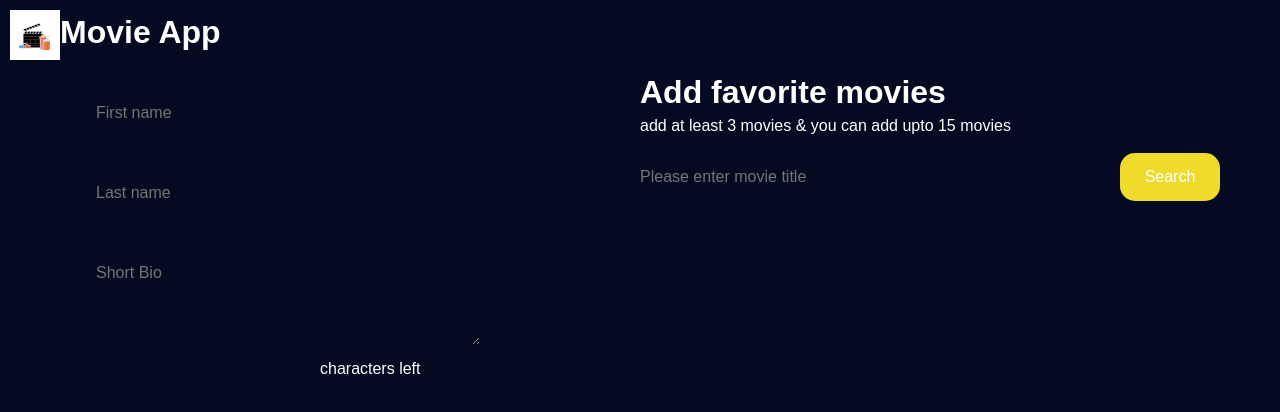
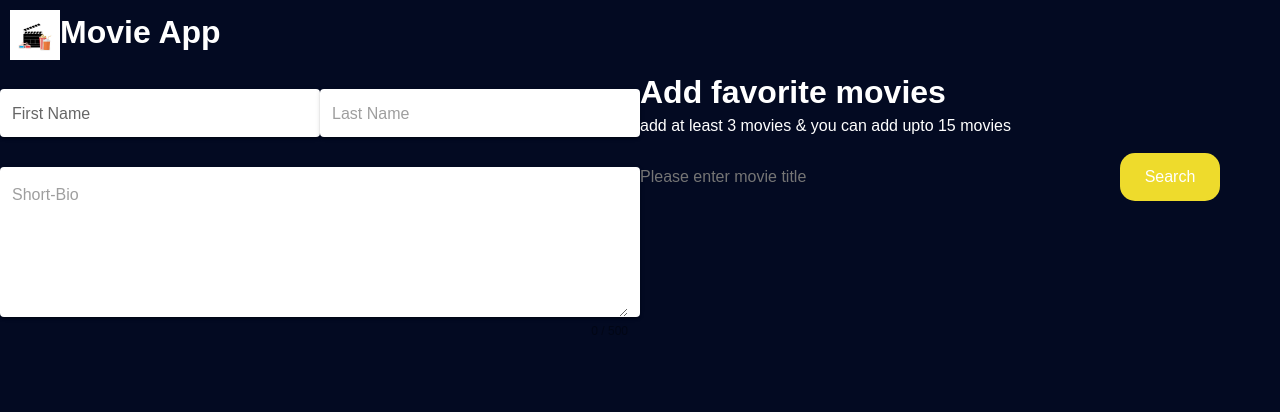
Before and after one commit to Meghanath91/movieapp, a Vue app: page / in a window 1280 px wide. Shown: the top 412 px of the page. Built offline with nearby package versions, Linux system fonts and the light colour scheme.

Commit message:
add textfields for form

```diff
--- a/src/components/Form/ProfileForm.vue
+++ b/src/components/Form/ProfileForm.vue
@@ -1,10 +1,37 @@
 <template>
-  <form>
-    <input type="text" v-model="firstName" name="firstName" placeholder="First name" />
-    <input type="text" v-model="lastName" name="lastName" placeholder="Last name" />
-    <textarea placeholder="Short Bio" v-model="shortBio" />
-    <p>characters left</p>
-  </form>
+  <v-form>
+    <v-container>
+      <v-row class="form">
+        <v-text-field
+          v-model="firstName"
+          clearable="true"
+          :rules="[v=>!!v||'First Name is required']"
+          requiredclearable="true"
+          label="First Name"
+          solo
+        ></v-text-field>
+        <v-text-field
+          v-model="lastName"
+          :rules="[v=>!!v||'Last Name is required']"
+          v-bind:disabled="firstName.length === 0 ? true : false"
+          clearable="true"
+          label="Last Name"
+          solo
+        ></v-text-field>
+        <v-textarea
+          maxlength="500"
+          clearable="true"
+          :rules="[v=>!!v||'Short Bio is required']"
+          v-bind:disabled="lastName.length === 0 ? true : false"
+          :counter="500"
+          autofocus="true"
+          solo
+          name="input-7-4"
+          label="Short-Bio"
+        ></v-textarea>
+      </v-row>
+    </v-container>
+  </v-form>
 </template>
 <script>
 export default {
```
